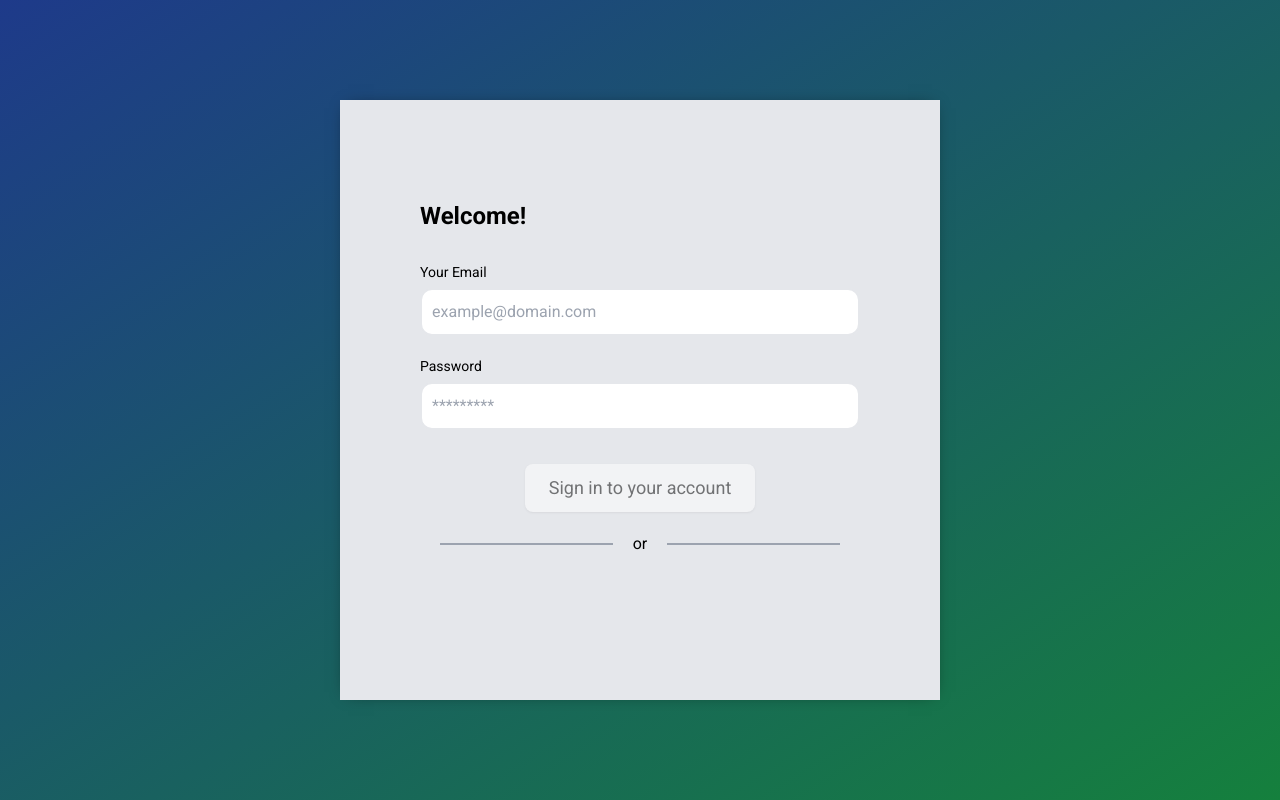
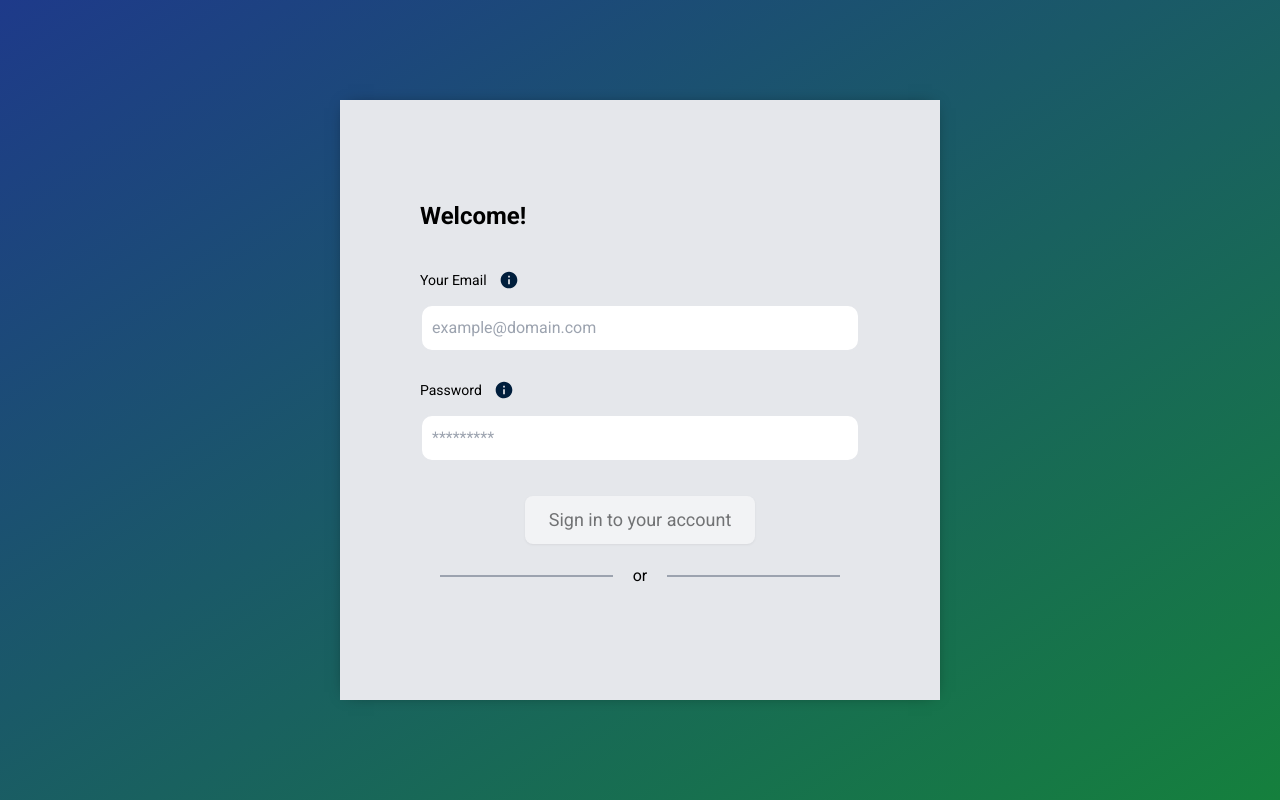
Before and after one commit to berkysr/react-social-media-app, a React (Create React App) app: page /sign-in in a window 1280 px wide. Built offline with nearby package versions, Linux system fonts and the light colour scheme.

Commit message:
feature: login credentials information

```diff
--- a/public/style.css
+++ /dev/null
@@ -1,5 +0,0 @@
-* {
-  margin: 0;
-  font-family: 'Roboto', sans-serif;
-  font-display: swap;
-}
--- a/public/translations/en/common.json
+++ b/public/translations/en/common.json
@@ -73,6 +73,10 @@
         "close": "Close"
       },
       "success": "Success"
+    },
+    "tooltip": {
+      "email": "Email field accept all emails fits with validation rules.",
+      "password": "Password field accepts values fits with validation rules."
     }
   },
   "a11y": {
--- a/public/translations/tr/common.json
+++ b/public/translations/tr/common.json
@@ -73,6 +73,10 @@
         "close": "Kapat"
       },
       "success": "Başarılı"
+    },
+    "tooltip": {
+      "email": "E-posta alanı, doğrulama kurallarına uyan tüm e-postaları kabul eder.",
+      "password": "Şifre alanı, doğrulama kurallarına uyan değerleri kabul eder."
     }
   },
   "a11y": {
--- a/src/components/shared/Icon.tsx
+++ b/src/components/shared/Icon.tsx
@@ -1,6 +1,5 @@
 import { ReactJSXElement } from '@emotion/react/types/jsx-namespace';
 import { Box } from '@mui/material';
-import { t } from 'i18next';
 import React from 'react';
 
 interface IconProps {
--- a/src/components/shared/InputField.tsx
+++ b/src/components/shared/InputField.tsx
@@ -1,4 +1,6 @@
+import { Box, IconButton, Tooltip } from '@mui/material';
 import React from 'react';
+import { isMobile } from 'react-device-detect';
 interface FormInputProps {
   label: string;
   type: string;
@@ -13,12 +15,32 @@ interface FormInputProps {
   helperText: string;
   id: string;
   placeHolder: string;
+  tooltip?: {
+    icon: JSX.Element;
+    text: string;
+  };
 }
 
-export default function FormInput({ label = '', type, name, onChange, value, helperText, id, placeHolder }: FormInputProps) {
+export default function FormInput({ label = '', type, name, onChange, value, helperText, id, placeHolder, tooltip }: FormInputProps) {
   return (
     <>
-      <label className="text-sm">{label}</label>
+      <Box
+        display="flex"
+        flexDirection="row"
+        alignItems="center"
+        gap={0.5}
+      >
+        <label className="text-sm">{label}</label>
+
+        {tooltip ? (
+          <Tooltip
+            placement={`${isMobile ? 'bottom' : 'right'}`}
+            title={tooltip.text}
+          >
+            <IconButton>{tooltip.icon}</IconButton>
+          </Tooltip>
+        ) : null}
+      </Box>
 
       <input
         id={id}
--- a/src/pages/Login.tsx
+++ b/src/pages/Login.tsx
@@ -29,6 +29,7 @@ import { selectIsLoading } from '../helpers/selectors/APIRequestSelector';
 import { sessionStorageUtil } from '../helpers/utils/storageFunctions';
 import { generateErrorMessage } from '../helpers/utils/commonFunctions';
 import { isMobile } from 'react-device-detect';
+import InfoIcon from '@mui/icons-material/Info';
 
 export default function Login() {
   const { t } = useTranslation();
@@ -172,6 +173,7 @@ export default function Login() {
               label={t('pages.login.email')}
               helperText={formik.errors.email ? formik.errors.email : ''}
               onChange={formik.handleChange}
+              tooltip={{ icon: <InfoIcon fontSize="small" />, text: t('components.tooltip.email') }}
             ></FormInput>
           </Box>
 
@@ -185,6 +187,7 @@ export default function Login() {
               label={t('pages.login.password')}
               helperText={formik.errors.password ? formik.errors.password : ''}
               onChange={formik.handleChange}
+              tooltip={{ icon: <InfoIcon fontSize="small" />, text: t('components.tooltip.password') }}
             ></FormInput>
           </Box>
 
```
